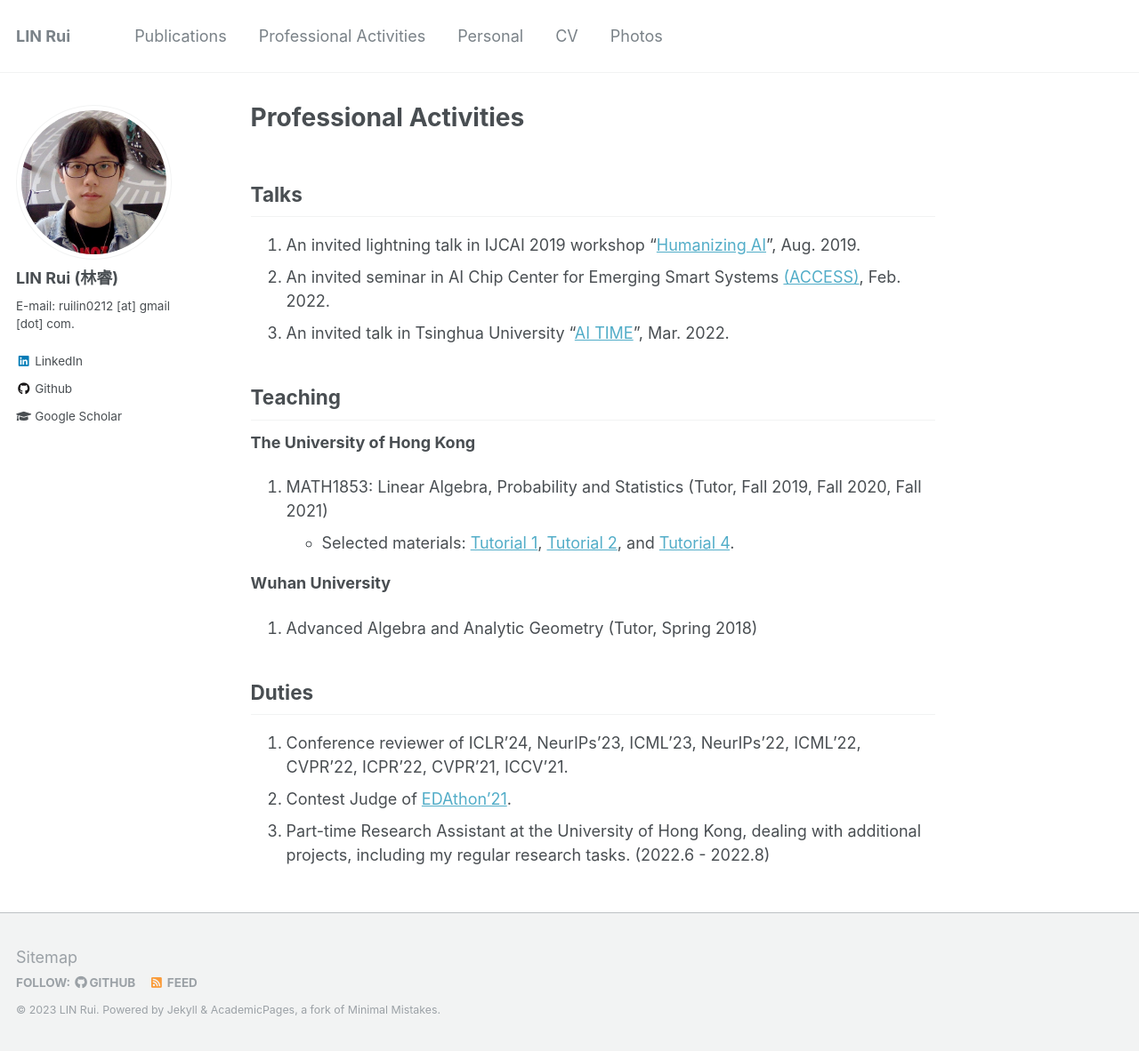
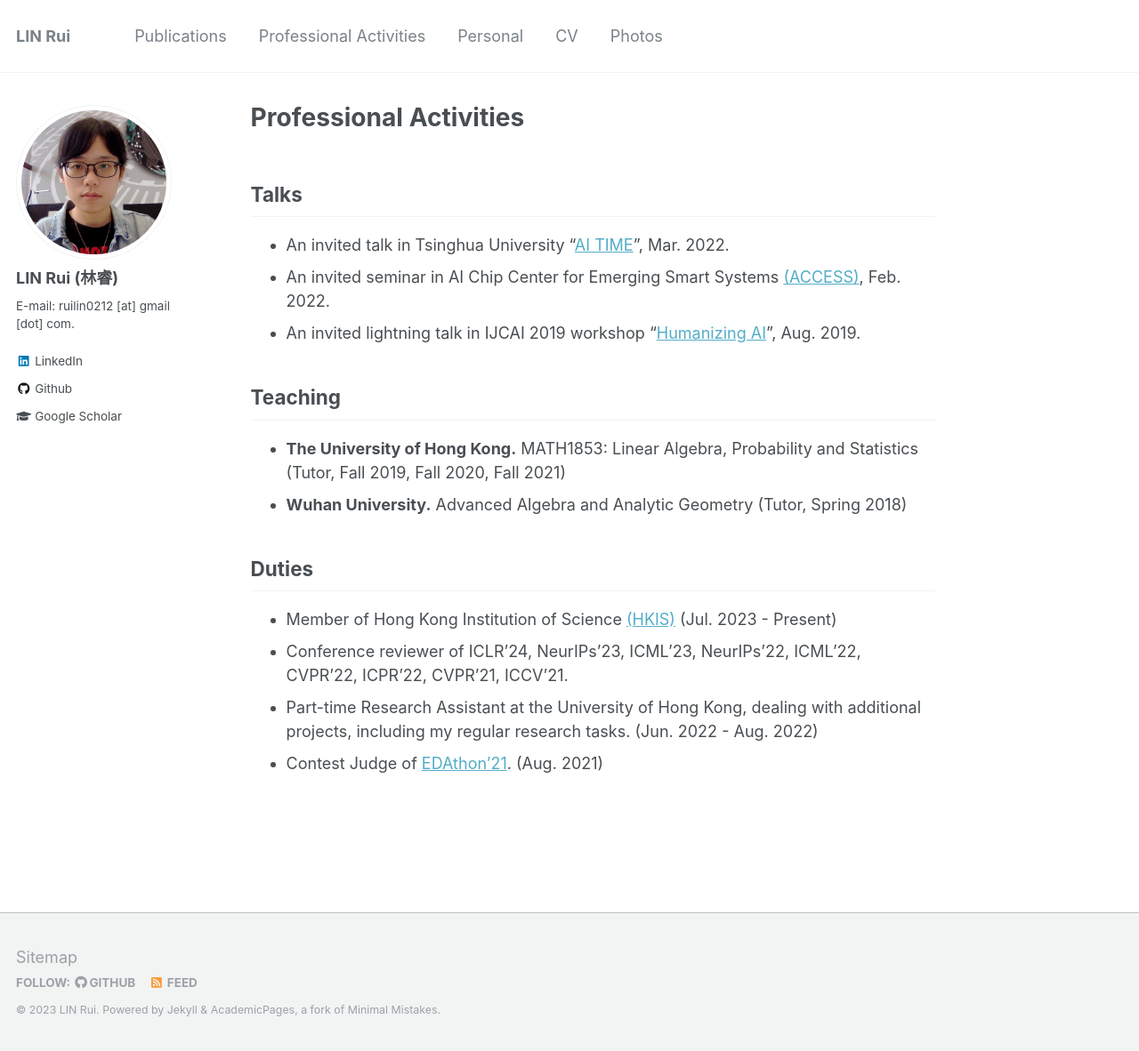
Before and after one commit to rlin27/rlin27.github.io, a Jekyll site: the page built from _pages/professional_activities.md, in a window 1280 px wide and 1182 px high. Shown: the whole window at 89% size. Built offline with Jekyll 4.4.1, drawn with Linux system fonts in a browser that asks for light colours.

Commit message:
Update professional_activities.md

```diff
--- a/_pages/professional_activities.md
+++ b/_pages/professional_activities.md
@@ -4,19 +4,16 @@ title: "Professional Activities"
 ---
 
 ## Talks
-1. An invited lightning talk in IJCAI 2019 workshop “[Humanizing AI](https://www.humanizing-ai.com/hai-19.html)”, Aug. 2019.
-2. An invited seminar in AI Chip Center for Emerging Smart Systems [(ACCESS)](https://hkustcareers.ust.hk/ai-chip-center-for-emerging-smart-systems), Feb. 2022.
-3. An invited talk in Tsinghua University "[AI TIME](https://mp.weixin.qq.com/s/tqkOgA4G6ZwnoR7ecVGLPw)", Mar. 2022.
++ An invited talk in Tsinghua University "[AI TIME](https://mp.weixin.qq.com/s/tqkOgA4G6ZwnoR7ecVGLPw)", Mar. 2022.
++ An invited seminar in AI Chip Center for Emerging Smart Systems [(ACCESS)](https://hkustcareers.ust.hk/ai-chip-center-for-emerging-smart-systems), Feb. 2022.
++ An invited lightning talk in IJCAI 2019 workshop “[Humanizing AI](https://www.humanizing-ai.com/hai-19.html)”, Aug. 2019.
 
 ## Teaching
-**The University of Hong Kong**
-1. MATH1853: Linear Algebra, Probability and Statistics (Tutor, Fall 2019, Fall 2020, Fall 2021)
-    + Selected materials: [Tutorial 1](\files\pdf\Tutorial_1(Rui).pdf), [Tutorial 2](\files\pdf\Tutorial_2(Rui).pdf), and [Tutorial 4](\files\slides\Tutorial_4.pdf).
-
-**Wuhan University**
-1. Advanced Algebra and Analytic Geometry (Tutor, Spring 2018)
++ **The University of Hong Kong.** MATH1853: Linear Algebra, Probability and Statistics (Tutor, Fall 2019, Fall 2020, Fall 2021)
++ **Wuhan University.** Advanced Algebra and Analytic Geometry (Tutor, Spring 2018)
 
 ## Duties
-1. Conference reviewer of ICLR'24, NeurIPs'23, ICML'23, NeurIPs'22, ICML'22, CVPR'22, ICPR'22, CVPR'21, ICCV'21.
-2. Contest Judge of [EDAthon'21](https://sites.google.com/view/ceda-hk/edathon-2021).
-3. Part-time Research Assistant at the University of Hong Kong, dealing with additional projects, including my regular research tasks. (2022.6 - 2022.8)
++ Member of Hong Kong Institution of Science [(HKIS)](http://www.science.org.hk/index.php?action=index) (Jul. 2023 - Present)
++ Conference reviewer of ICLR'24, NeurIPs'23, ICML'23, NeurIPs'22, ICML'22, CVPR'22, ICPR'22, CVPR'21, ICCV'21.
++ Part-time Research Assistant at the University of Hong Kong, dealing with additional projects, including my regular research tasks. (Jun. 2022 - Aug. 2022)
++ Contest Judge of [EDAthon'21](https://sites.google.com/view/ceda-hk/edathon-2021). (Aug. 2021)
```
